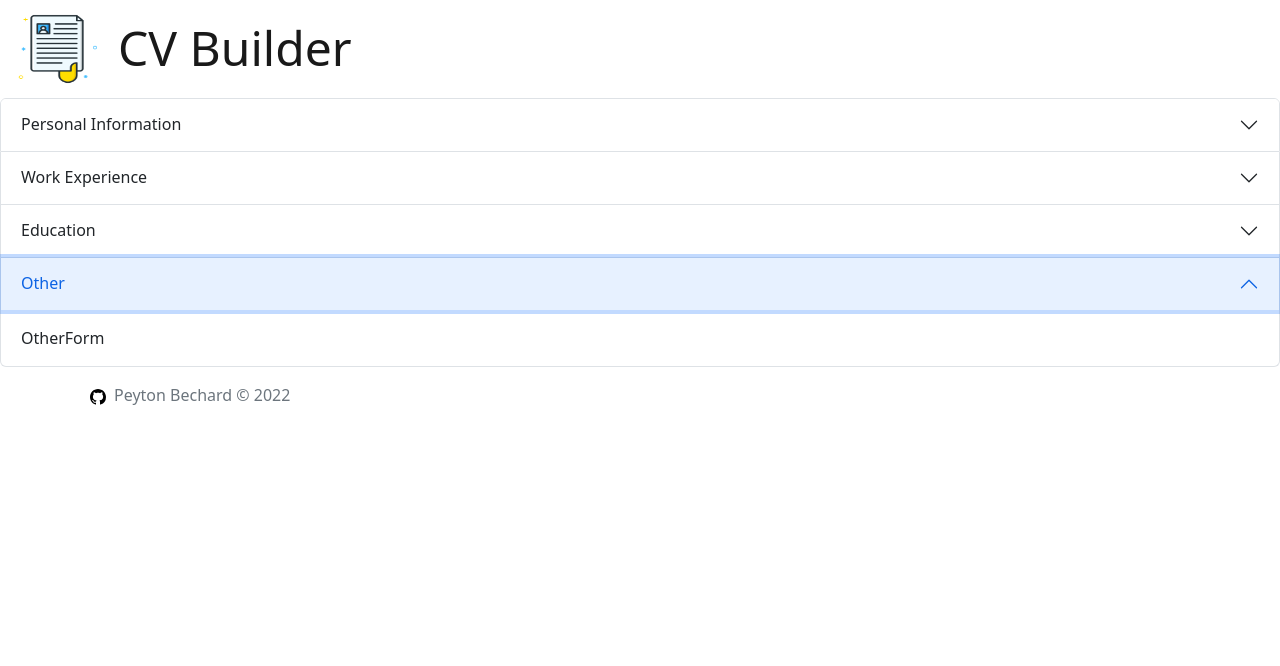
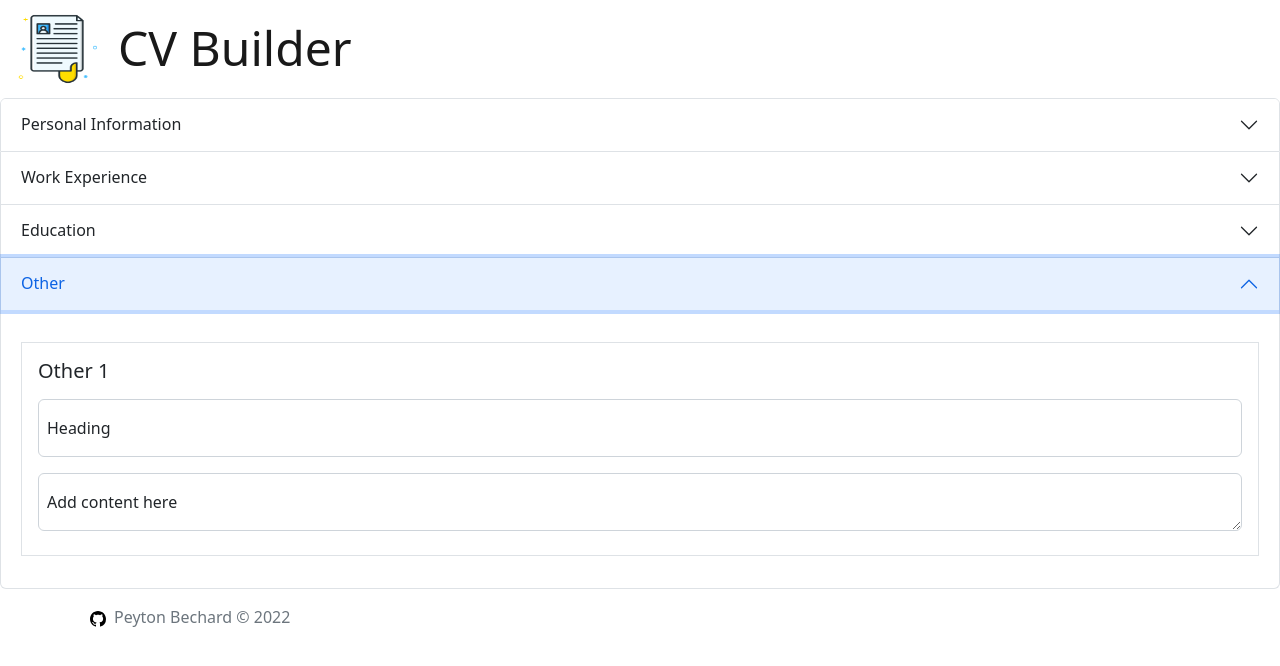
Before and after one commit to pmbechard/cv-builder, a React (Create React App) app: page / in a window 1280 px wide. Both pictures are taken after a click on the button "Other". Shown: the top 666 px of the page. Built offline with nearby package versions, Linux system fonts and the light colour scheme.

Commit message:
Implements Other Area with dynamic list of forms

```diff
--- a/src/components/EducationArea.js
+++ b/src/components/EducationArea.js
@@ -5,7 +5,7 @@ export class EducationArea extends Component {
   constructor(props) {
     super(props);
 
-    this.counter = 3;
+    this.counter = 2;
     this.forms = [...Array(this.counter).keys()];
   }
 
--- a/src/components/MainSectionAccordion.js
+++ b/src/components/MainSectionAccordion.js
@@ -3,7 +3,7 @@ import Accordion from 'react-bootstrap/Accordion';
 import PersonalInfoForm from './PersonalInfoForm';
 import WorkExperienceArea from './WorkExperienceArea';
 import EducationArea from './EducationArea';
-import OtherForm from './OtherForm';
+import OtherArea from './OtherArea';
 
 class Main extends Component {
   render() {
@@ -30,7 +30,7 @@ class Main extends Component {
         <Accordion.Item eventKey='3'>
           <Accordion.Header>Other</Accordion.Header>
           <Accordion.Body>
-            <OtherForm />
+            <OtherArea />
           </Accordion.Body>
         </Accordion.Item>
       </Accordion>
--- /dev/null
+++ b/src/components/OtherArea.js
@@ -0,0 +1,23 @@
+import React, { Component } from 'react';
+import OtherForm from './OtherForm';
+
+export class OtherArea extends Component {
+  constructor(props) {
+    super(props);
+
+    this.counter = 1;
+    this.forms = [...Array(this.counter).keys()];
+  }
+
+  render() {
+    return (
+      <div>
+        {this.forms.map((form) => {
+          return <OtherForm counter={form} key={`other-form-${form}`} />;
+        })}
+      </div>
+    );
+  }
+}
+
+export default OtherArea;
--- a/src/components/OtherForm.js
+++ b/src/components/OtherForm.js
@@ -1,8 +1,49 @@
 import React, { Component } from 'react';
 
 export class OtherForm extends Component {
+  constructor(props) {
+    super(props);
+
+    this.counter = props.counter;
+  }
+
   render() {
-    return <div>OtherForm</div>;
+    return (
+      <div className='my-3 border p-3'>
+        <h5>Other {this.counter + 1} </h5>
+        <form action='' method='' className='form' noValidate>
+          <div className='row gx-2'>
+            <div className='my-2 form-floating col-md'>
+              <input
+                type='text'
+                id={`other-heading-${this.counter}`}
+                className='form-control'
+                placeholder='Heading'
+                required
+              />
+              <label
+                htmlFor={`other-heading-${this.counter}`}
+                className='form-label'
+              >
+                Heading
+              </label>
+            </div>
+          </div>
+          <div className='row gx-2'>
+            <div className='my-2 form-floating col'>
+              <textarea
+                className='form-control'
+                placeholder='Add content here'
+                id={`other-description-${this.counter}`}
+              ></textarea>
+              <label htmlFor={`other-description-${this.counter}`}>
+                Add content here
+              </label>
+            </div>
+          </div>
+        </form>
+      </div>
+    );
   }
 }
 
--- a/src/components/WorkExperienceArea.js
+++ b/src/components/WorkExperienceArea.js
@@ -5,7 +5,7 @@ export class WorkExperienceArea extends Component {
   constructor(props) {
     super(props);
 
-    this.counter = 2;
+    this.counter = 3;
     this.forms = [...Array(this.counter).keys()];
   }
 
```
